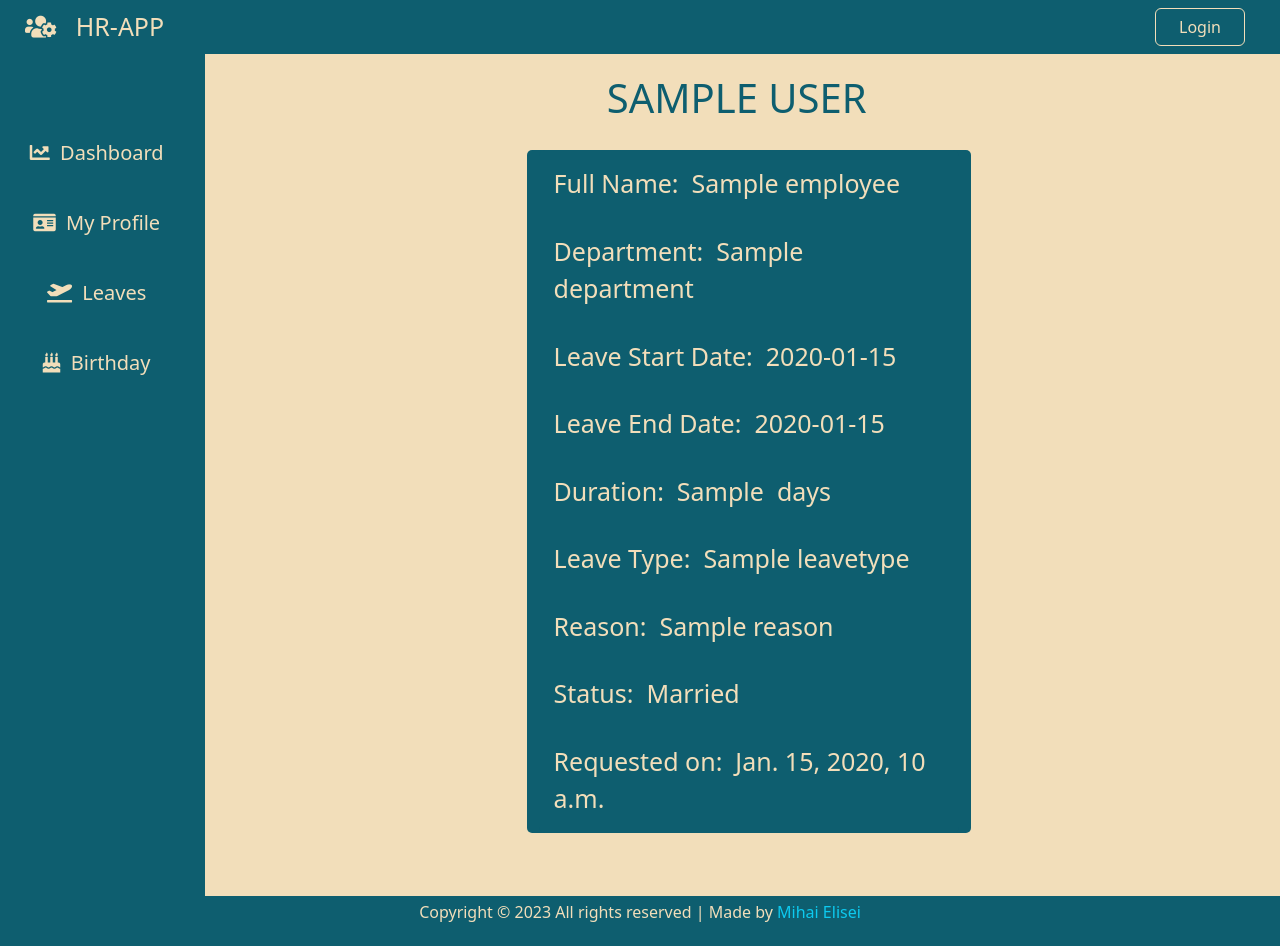
After one commit to MihaiElisei/Django-Human-Resources, a Django app: template templates/dashboard/leave_action.html in a window 1280 px wide. The commit adds this page. Run offline with Django 3.2, Linux system fonts and the light colour scheme; the template is opened without the code that fills it: most values are stand-ins (such as "Sample title", 1, 10 or a date in 2020).

Commit message:
add function to approve a leave

```diff
--- a/HR/urls.py
+++ b/HR/urls.py
@@ -46,4 +46,9 @@ urlpatterns = [
     path('leave/apply/', views.create_leave, name='create_leave'),
     # Path to see all pending leaves
     path('leaves/all/', views.all_leaves, name='leaves_list'),
+    # Path to leaves action page
+    path('leaves/all/action/<int:id>/', views.leaves_action, name='leaves_action'),
+    # Path to approve leave
+    path('leave/approve/<int:id>/', views.approve_leave, name='aprove_leave'),
+    # Path to unaporove leave
 ]
--- a/templates/dashboard.html
+++ b/templates/dashboard.html
@@ -65,6 +65,8 @@
         {% block create_leave %}{% endblock create_leave %}
         <!-- ALL LEAVES -->
         {% block all_leaves %}{% endblock all_leaves %}
+        <!-- LEAVES ACTIONS -->
+        {% block leaves_actions %}{% endblock leaves_actions %}
     </div>
 </div>
 {% endblock content %}
--- a/templates/dashboard/all_leaves.html
+++ b/templates/dashboard/all_leaves.html
@@ -27,7 +27,7 @@
                 <td>{{ leave.leavetype}}</td>
                 <td>{{ leave.leave_days }}</td>
                 <td>{{ leave.status }}</td>
-                <td><a href="#"><span>view</span></a></td>
+                <td><a href="{% url 'leaves_action' leave.id %}"><span>Actions</span></a></td>
               </tr>
               {% endfor %}
             </tbody>
--- /dev/null
+++ b/templates/dashboard/leave_action.html
@@ -0,0 +1,62 @@
+{% extends 'dashboard.html' %}
+
+
+{% block leaves_actions %}
+<div class="col-md-10 dahsboard-color padding-0">
+    <div class="row">
+        <div class="row">
+            <div class="text-center" style="padding: 20px;">
+              <h3>
+                <span class="table-title" style="text-transform: uppercase;">{{ leave.user }}</span>
+              </h3>
+            </div>
+        </div>
+        <div class="container teal-color" style="width:40%; margin:0 auto; border-radius: 5px;">
+            <div class="text-centered">
+                <ul class="list-group text-medium">
+                    <li class="list-group-item teal-color beige-color profile-list">
+                        <span>Full Name:</span>&nbsp;&nbsp;{{ employee.get_full_name }}
+                    </li>
+                    <li class="list-group-item teal-color beige-color profile-list">
+                        <span>Department:</span>&nbsp;&nbsp;{{ employee.department }}
+                    </li>
+                    <li class="list-group-item  teal-color beige-color profile-list">
+                        <span>Leave Start Date:</span>&nbsp;&nbsp;{{ leave.startdate }}
+                    </li>
+                    <li class="list-group-item  teal-color beige-color profile-list">
+                        <span>Leave End Date:</span>&nbsp;&nbsp;{{ leave.enddate }}
+                    </li>
+                    <li class="list-group-item  teal-color beige-color profile-list ">
+                        <span>Duration:</span>&nbsp;&nbsp;{{ leave.leave_days }}&nbsp; days
+                    </li>
+                    <li class="list-group-item  teal-color beige-color profile-list">
+                        <span>Leave Type:</span>&nbsp;&nbsp;{{ leave.leavetype }}
+                    </li>
+                    <li class="list-group-item  teal-color beige-color profile-list">
+                        <span>Reason:</span>&nbsp;&nbsp;{{ leave.reason }}
+                    </li>
+                    <li class="list-group-item  teal-color beige-color profile-list">
+                        <span>Status:</span>&nbsp;&nbsp;{{ leave.status }}
+                    </li>
+                    <li class="list-group-item  teal-color beige-color profile-list">
+                        <span>Requested on:</span>&nbsp;&nbsp;{{ leave.created }}
+                    </li>
+                </ul>
+            </div>
+            {% if request.user.is_superuser and request.user.is_staff %}
+            <div class="row">
+                    <div class="btn-group btn-group-justified p-3">
+                        {% if leave.leave_approved %}
+                        <a href="#" class="btn btn-success" name='unapprove'>UNAPPROVE</a>
+                        {% else %}
+                        <a href="{% url 'aprove_leave' leave.id %}" class="btn btn-success" name='approve'>APPROVE</a>
+                        {% endif %}
+
+                        <a href="#" class="btn btn-danger" name='reject'>REJECT</a>
+                    </div>
+            </div>
+            {% endif %}
+        </div>
+    </div>
+</div>
+{% endblock leaves_actions %}
```
Also changed, not shown: HRApp/manager.py (+1 -10 lines), HRApp/models.py (+12 -0 lines), HRApp/views.py (+22 -0 lines).
